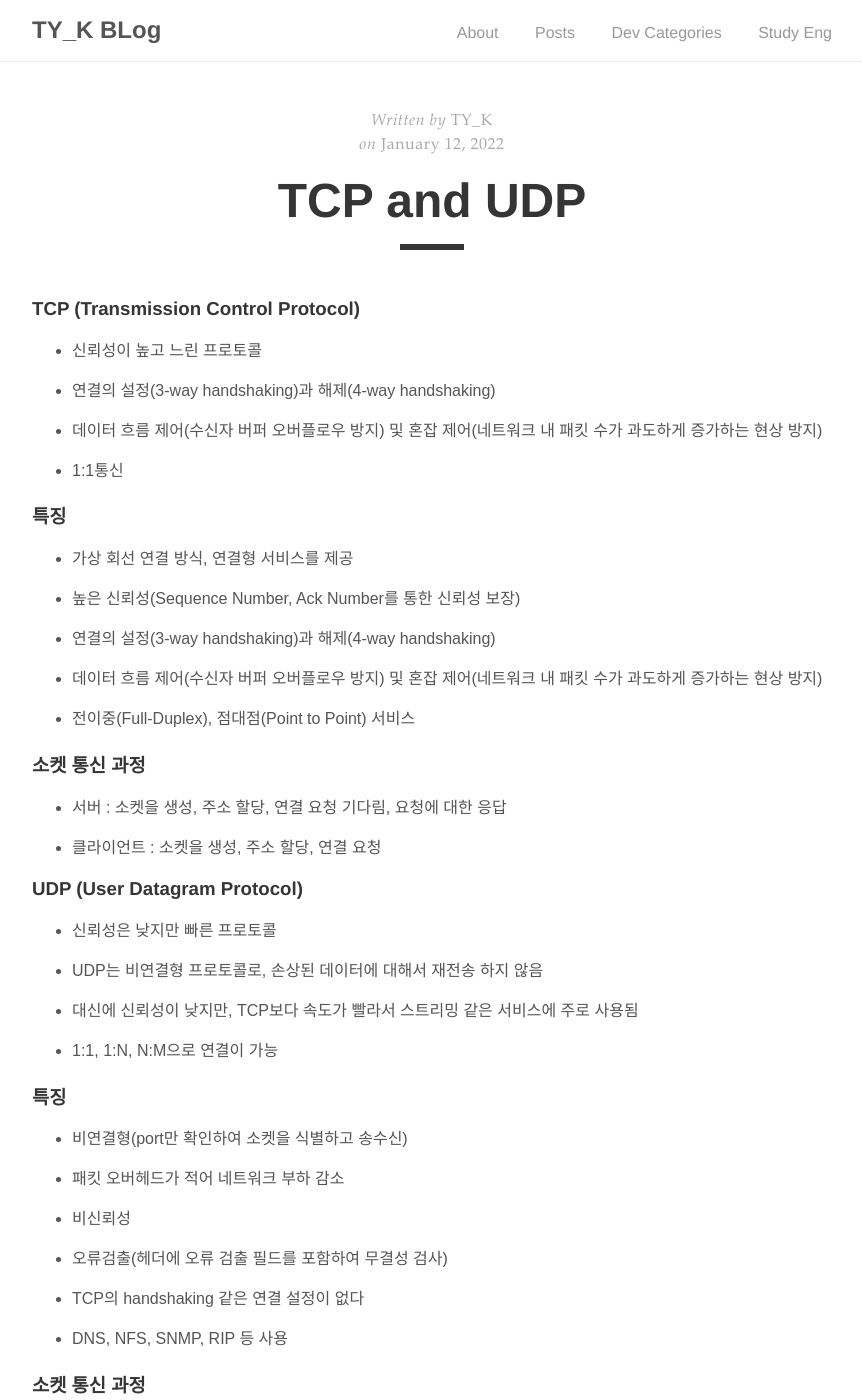
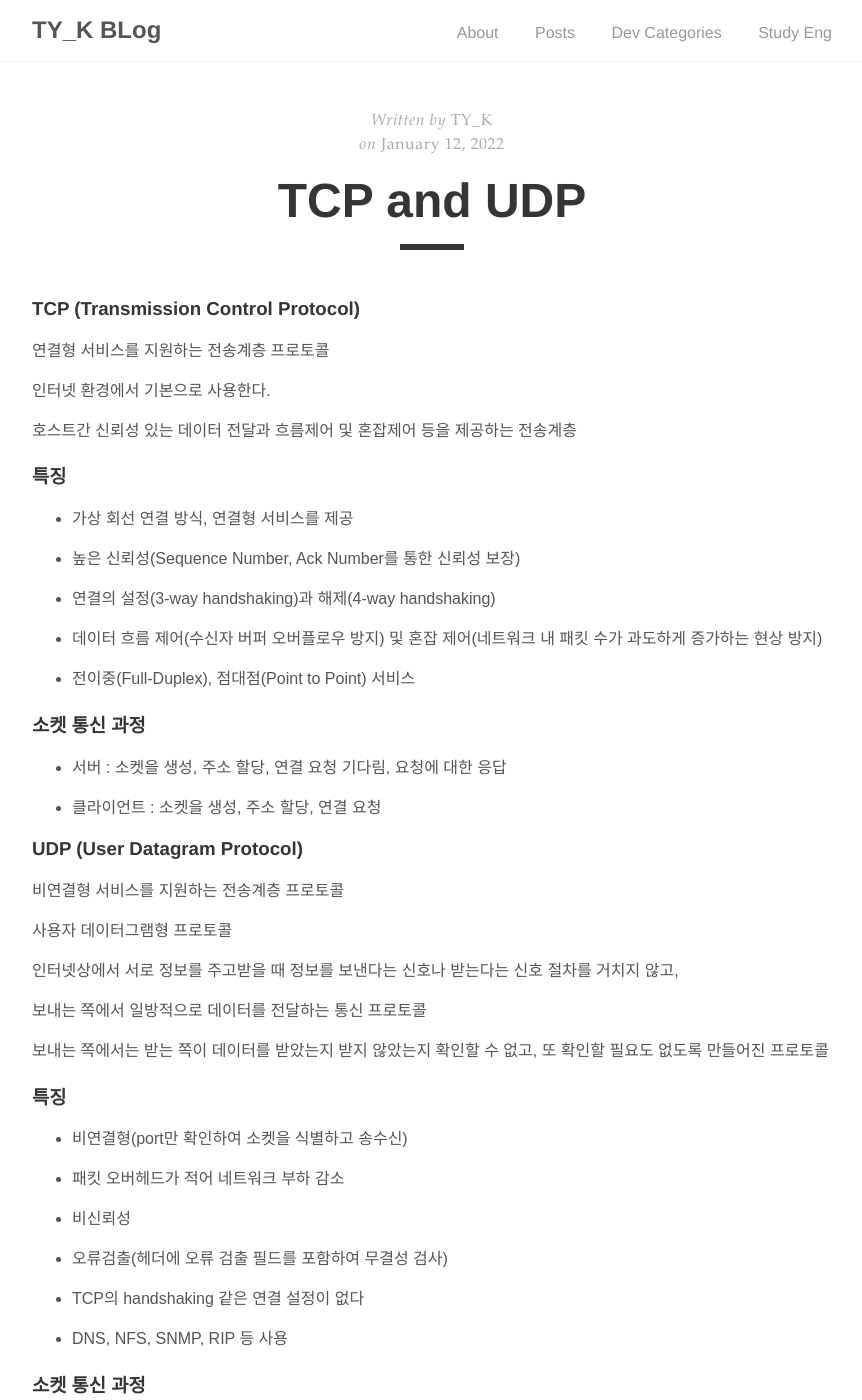
Before and after one commit to fure0/fure0.github.io, a Jekyll site: the page built from _posts/2022-01-12-tcpAndudp-jp.md, in a window 1280 px wide and 1400 px high. Shown: the whole window, without its empty margins (208-1070 px from the left). Built offline with Jekyll 4.4.1, drawn with Linux system fonts in a browser that asks for light colours; some of the changed text lies outside the part shown.

Commit message:
깃헙 블로그 포스트 추가

```diff
--- a/_posts/2022-01-12-tcpAndudp-jp.md
+++ b/_posts/2022-01-12-tcpAndudp-jp.md
@@ -7,13 +7,11 @@ author: "TY_K"
 
 ### TCP (Transmission Control Protocol)
 
-- 신뢰성이 높고 느린 프로토콜
+연결형 서비스를 지원하는 전송계층 프로토콜
 
-- 연결의 설정(3-way handshaking)과 해제(4-way handshaking)
+인터넷 환경에서 기본으로 사용한다.
 
-- 데이터 흐름 제어(수신자 버퍼 오버플로우 방지) 및 혼잡 제어(네트워크 내 패킷 수가 과도하게 증가하는 현상 방지)
-
-- 1:1통신
+호스트간 신뢰성 있는 데이터 전달과 흐름제어 및 혼잡제어 등을 제공하는 전송계층
 
 
 ### 특징
@@ -36,14 +34,15 @@ author: "TY_K"
 
 ### UDP (User Datagram Protocol)
 
-- 신뢰성은 낮지만 빠른 프로토콜
+비연결형 서비스를 지원하는 전송계층 프로토콜
 
-- UDP는 비연결형 프로토콜로, 손상된 데이터에 대해서 재전송 하지 않음
+사용자 데이터그램형 프로토콜
 
-- 대신에 신뢰성이 낮지만, TCP보다 속도가 빨라서 스트리밍 같은 서비스에 주로 사용됨
+인터넷상에서 서로 정보를 주고받을 때 정보를 보낸다는 신호나 받는다는 신호 절차를 거치지 않고,
 
-- 1:1, 1:N, N:M으로 연결이 가능
+보내는 쪽에서 일방적으로 데이터를 전달하는 통신 프로토콜
 
+보내는 쪽에서는 받는 쪽이 데이터를 받았는지 받지 않았는지 확인할 수 없고, 또 확인할 필요도 없도록 만들어진 프로토콜
 
 ### 특징
 
@@ -71,6 +70,10 @@ UDP는 TCP와 달리 데이터의 수신에 대한 책임을 지지 않는다.
 
 TCP보다 안정성 면에서는 떨어지지만, 속도는 훨씬 빠르다.
 
-[참고링크][tcp&udp]
+![image1](https://t1.daumcdn.net/cfile/tistory/214A0940565D29031F)
+
+#### 원문링크
+
+[TCP/UDP 특징과 차이][tcp&udp]
 
 [tcp&udp]: https://hahahoho5915.tistory.com/13 "tcp&udp"
```
Also changed, not shown: _posts/2022-01-12-osi7-layers-jp.md (+4 -4 lines), _posts/2022-01-15-LoadBalancing-jp.md (+2 -2 lines), _posts/2022-01-15-tcp-handshake-jp.md (+4 -2 lines), _posts/2022-01-31-json-xml.md (added, +189 -0 lines).
